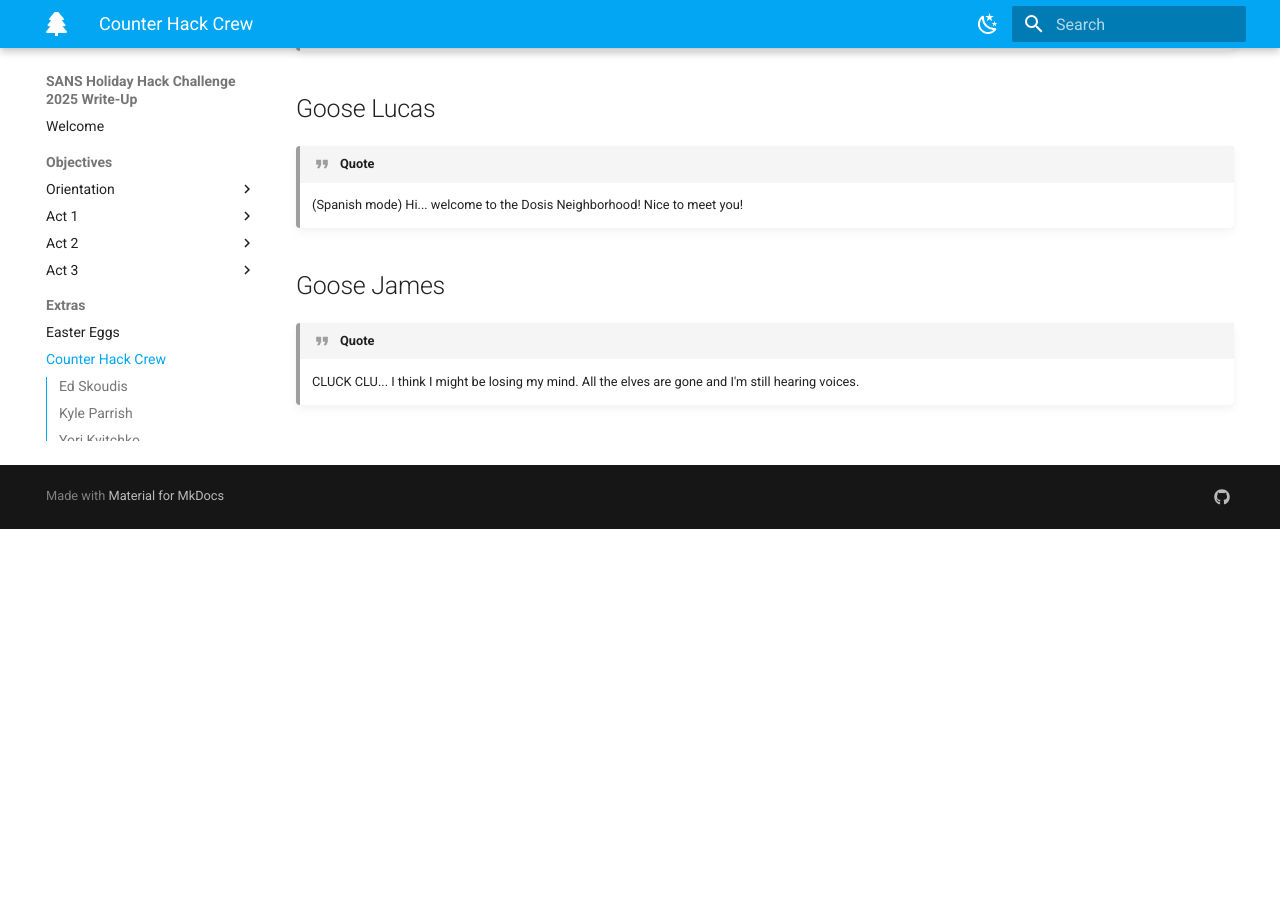
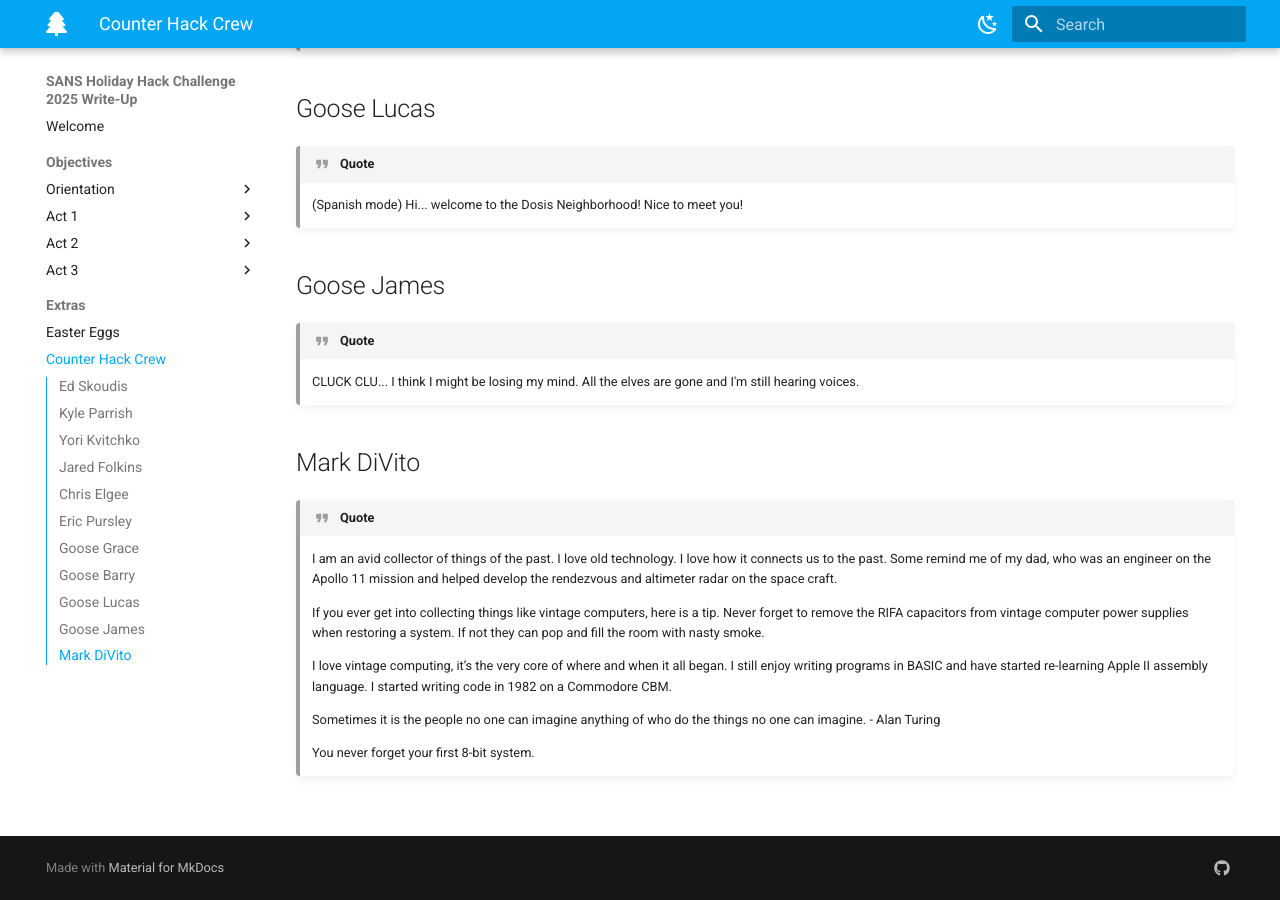
Before and after one commit to knight-scott/HHC_2025, an MkDocs documentation site: the page built from docs/ch_crew.md, in a window 1280 px wide and 900 px high, scrolled down 1986 px. Built offline with MkDocs 1.6.1 and Material for MkDocs 9.7.7, drawn with Linux system fonts in a browser that asks for light colours; comment, search, counter and statistics services are not loaded; before the commit the page ends 2515 px from its top, so only the background shows below that.

```diff
--- a/docs/ch_crew.md
+++ b/docs/ch_crew.md
@@ -57,3 +57,15 @@
 ## Goose James
 !!! quote
     CLUCK CLU... I think I might be losing my mind. All the elves are gone and I'm still hearing voices.
+
+## Mark DiVito
+!!! quote
+    I am an avid collector of things of the past. I love old technology. I love how it connects us to the past. Some remind me of my dad, who was an engineer on the Apollo 11 mission and helped develop the rendezvous and altimeter radar on the space craft.
+
+    If you ever get into collecting things like vintage computers, here is a tip. Never forget to remove the RIFA capacitors from vintage computer power supplies when restoring a system. If not they can pop and fill the room with nasty smoke.
+
+    I love vintage computing, it’s the very core of where and when it all began. I still enjoy writing programs in BASIC and have started re-learning Apple II assembly language. I started writing code in 1982 on a Commodore CBM.
+
+    Sometimes it is the people no one can imagine anything of who do the things no one can imagine. - Alan Turing
+
+    You never forget your first 8-bit system.
```
Also changed, not shown: docs/objectives/o12.md (+24 -10 lines), docs/img/objectives/o12/.png (added), 1 other file.
